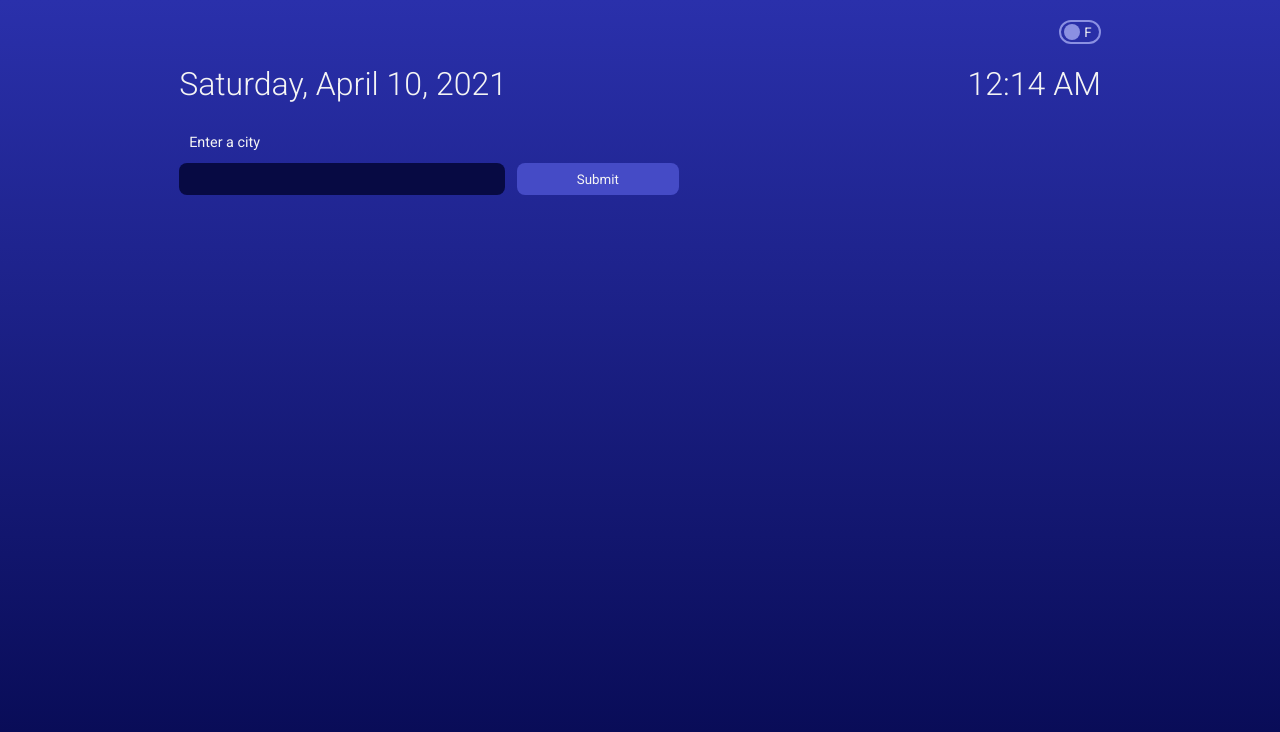
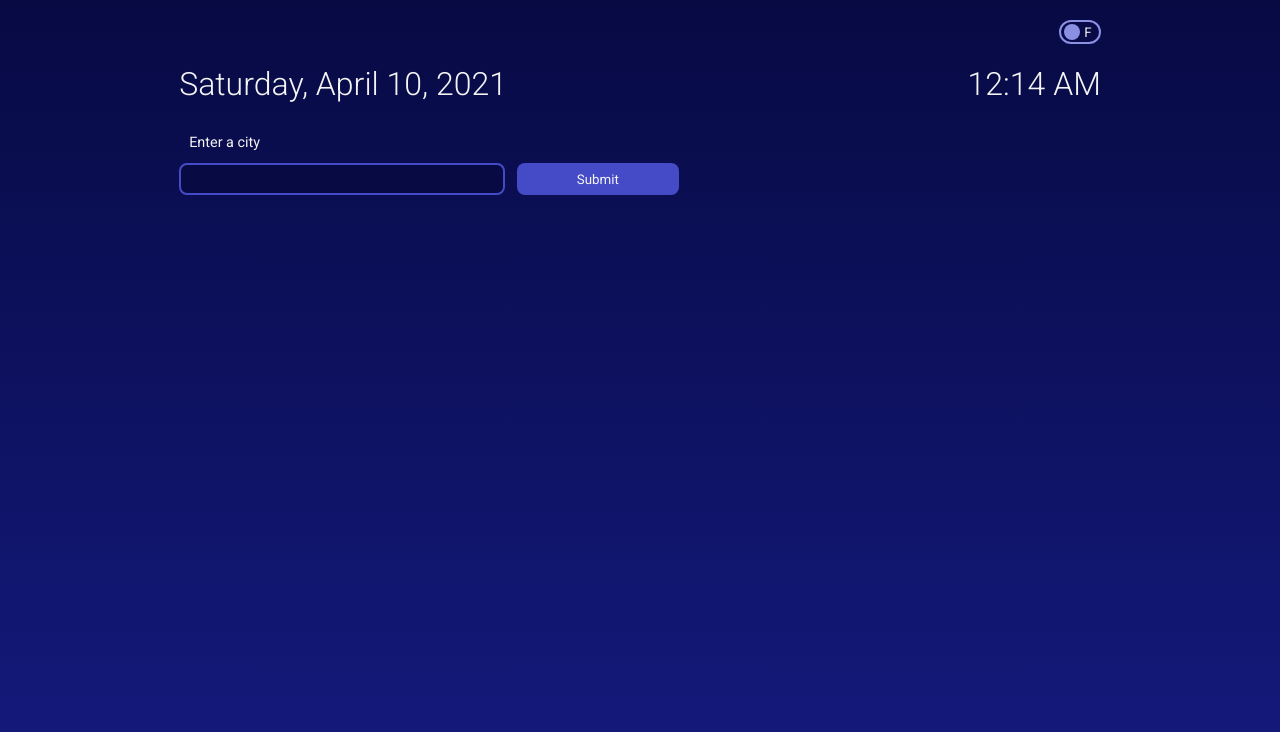
Before and after one commit to cagloria/weather-app, a React (Create React App) app: page / in a window 1280 px wide. Shown: the top 732 px of the page. Built offline with nearby package versions, Linux system fonts and the light colour scheme; no server answers.

Commit message:
Defined dark theme

```diff
--- a/src/components/App.js
+++ b/src/components/App.js
@@ -1,6 +1,6 @@
 import React, { useState, useEffect } from "react";
 import { ThemeProvider } from "styled-components";
-import { GlobalStyles, lightTheme } from "./Themes";
+import { GlobalStyles, lightTheme, darkTheme } from "./Themes";
 import TempToggle from "./TempToggle";
 import Clock from "./Clock";
 import Weather from "./Weather";
@@ -25,7 +25,7 @@ export default function App() {
     }
 
     return (
-        <ThemeProvider theme={lightTheme}>
+        <ThemeProvider theme={darkTheme}>
             <GlobalStyles />
             <main>
                 <h1 className="hidden">Weather App</h1>
--- a/src/components/Themes.js
+++ b/src/components/Themes.js
@@ -19,6 +19,13 @@ export const neutral = {
 export const lightTheme = {
     topGradient: "#2A30AB",
     bottomGradient: "#060950",
+    fieldBorder: "transparent",
+};
+
+export const darkTheme = {
+    topGradient: primary[100],
+    bottomGradient: primary[200],
+    fieldBorder: primary[300],
 };
 
 export const mediaQueries = {
@@ -91,8 +98,9 @@ export const GlobalStyles = createGlobalStyle`
     input[type="text"] {
         background-color: ${primary[100]};
         color: ${neutral[500]};
-        border: 0;
+        border: 2px solid ${({ theme }) => theme.fieldBorder};
         border-radius: 8px;
+        box-sizing: border-box;
         height: 32px;
         padding: 0 10px;
         font-family: ${fontFamily};
--- a/src/components/Weather.js
+++ b/src/components/Weather.js
@@ -82,7 +82,7 @@ const WeatherIcon = styled.img`
 `;
 
 const WeatherText = styled.p`
-    font-size: 2em;
+    font-size: 1.75em;
     text-align: center;
     margin: 10px 0 40px;
 
```
